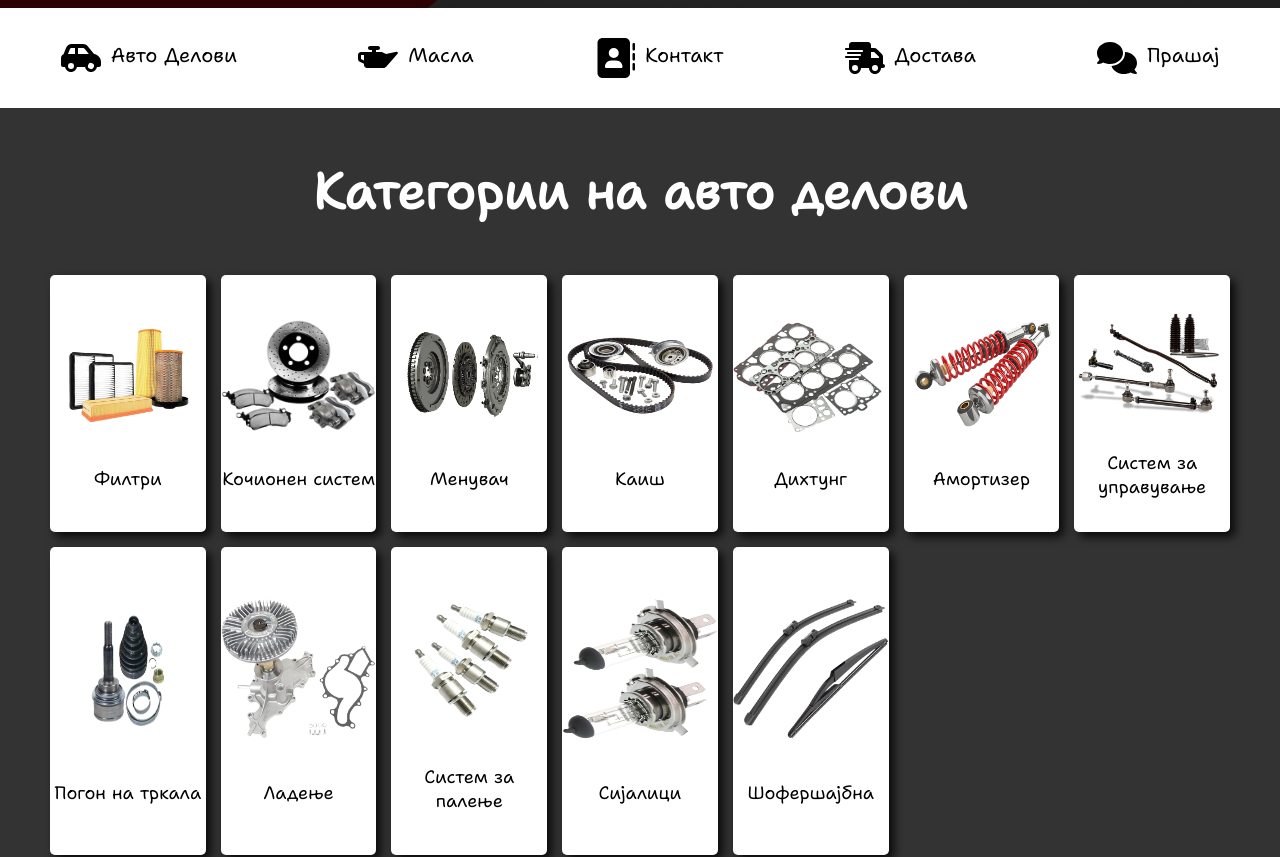
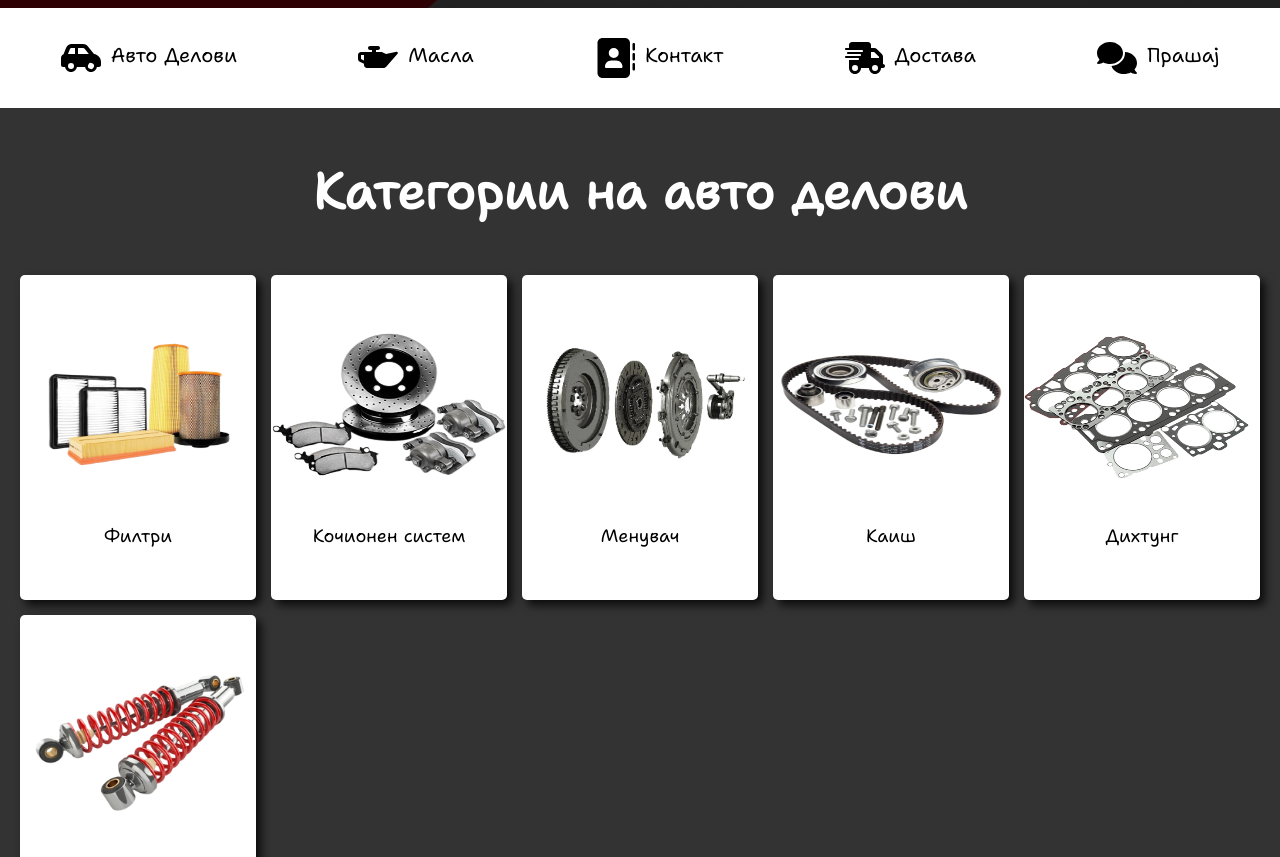
Before and after one commit to Riste05/autoparts, a React (Vite) app: page / in a window 1280 px wide. Shown: the part 592-1449 px from the top of the page. Built offline with nearby package versions, Linux system fonts and the light colour scheme.

Commit message:
update delovi page

```diff
--- a/src/customPageComponent/customPageHeader/CustomPageHeader.tsx
+++ b/src/customPageComponent/customPageHeader/CustomPageHeader.tsx
@@ -56,7 +56,9 @@ export const CustomPageHeader = ({
             >
               {oneImage ? (
                 <motion.div
-                  className={!oneImage ? styleHeader.img : ""}
+                  className={
+                    !oneImage ? styleHeader.img : styleHeader.one_image
+                  }
                   variants={animateHeaderPagesImage}
                 >
                   <img src={img1} alt="image" />
--- a/src/customPageComponent/customPageHeader/customPageHeaderStyle.module.css
+++ b/src/customPageComponent/customPageHeader/customPageHeaderStyle.module.css
@@ -61,7 +61,8 @@
   width: 220px;
 }
 
-.img img {
+.img img,
+.one_image img {
   width: 100%;
 }
 
@@ -120,18 +121,18 @@
 }
 
 @media only screen and (max-width: 500px) {
+  .content h1 {
+    margin-bottom: 20px;
+  }
+
   .images {
-    width: 80%;
+    width: 75%;
   }
 }
 
 @media only screen and (max-width: 425px) {
   .content {
     padding: 15px;
-  }
-
-  .content h1 {
-    margin-bottom: 10px;
   }
 }
 
--- a/src/pages/delovi/Delovi.tsx
+++ b/src/pages/delovi/Delovi.tsx
@@ -1,9 +1,11 @@
 import { Header } from "./component/header/Header";
+import { DeloviCategory } from "./component/kategorii/DeloviCategory";
 
 export const Delovi = () => {
   return (
     <>
       <Header />
+      <DeloviCategory />
     </>
   );
 };
--- a/src/pages/delovi/component/header/Header.tsx
+++ b/src/pages/delovi/component/header/Header.tsx
@@ -15,7 +15,7 @@ export const Header = () => {
       img3={kumplung}
       img4={filter}
       partsName="Avto Delovi"
-      text="Го олеснуваме информирањето и купувањето на автомобилски делови преку интернет.Во нашиот каталог можете да најдете само дел од нашата богата понуда на авто делови.Располагаме со сите видови на авто делови за сите типови на возила.За сите потребни авто делови можете да не исконтактира преку контакт броевите или да ни пишете mail"
+      text="Во нашиот каталог можете да најдете само дел од нашата богата понуда на авто делови.Се олеснува информирањето  и купувањето на автомобилски делови преку интернет.Располагаме со сите видови на авто делови за сите типови на возила.За сите потребни авто делови можете да не исконтактира преку контакт броевите или да ни пишете mail"
     />
   );
 };
--- /dev/null
+++ b/src/pages/delovi/component/kategorii/DeloviCategory.tsx
@@ -0,0 +1,5 @@
+import { CategoryParts } from "../../../home/component/kategorii/CategoryParts";
+
+export const DeloviCategory = () => {
+  return <CategoryParts allCategory />;
+};
--- a/src/pages/home/component/footer/footer.module.css
+++ b/src/pages/home/component/footer/footer.module.css
@@ -1,5 +1,10 @@
-.footer {
+.container {
+  position: relative;
   width: 100%;
-  height: 500px;
-  background-color: grey;
+  max-width: 1700p;
+  margin: 0 auto;
 }
+
+.image img {
+  width: 100%;
+}
--- a/src/pages/home/component/kategorii/CategoryParts.module.css
+++ b/src/pages/home/component/kategorii/CategoryParts.module.css
@@ -1,5 +1,5 @@
 .section {
-  padding: 50px;
+  padding: 50px 20px;
   background-color: var(--transparent);
 }
 
@@ -18,13 +18,14 @@
 
 .category {
   display: grid;
-  grid-template-columns: repeat(auto-fit, minmax(150px, 1fr));
+  grid-template-columns: repeat(auto-fit, minmax(200px, 1fr));
   gap: 15px;
   margin-bottom: 15px;
 }
 
 .item {
   display: flex;
+  height: 325px;
   flex-direction: column;
   align-items: center;
   justify-content: space-evenly;
--- a/src/pages/home/component/kategorii/CategoryParts.tsx
+++ b/src/pages/home/component/kategorii/CategoryParts.tsx
@@ -1,19 +1,26 @@
 import categoryStyle from "./CategoryParts.module.css";
 import categoryData from "../../../../data/categoryData";
 
-export const CategoryParts = () => {
+export const CategoryParts = ({ allCategory }) => {
   return (
     <section className={categoryStyle.section}>
       <div className={categoryStyle.container}>
         <h1 className={categoryStyle.text}>Категории на авто делови</h1>
 
         <div className={categoryStyle.category}>
-          {categoryData.map((item) => (
-            <div className={categoryStyle.item} key={item.info}>
-              <img src={item.img} alt="image" />
-              <p>{item.info}</p>
-            </div>
-          ))}
+          {!allCategory
+            ? categoryData.slice(0, 6).map((item) => (
+                <div className={categoryStyle.item} key={item.info}>
+                  <img src={item.img} alt="image" />
+                  <p>{item.info}</p>
+                </div>
+              ))
+            : categoryData.map((item) => (
+                <div className={categoryStyle.item} key={item.info}>
+                  <img src={item.img} alt="image" />
+                  <p>{item.info}</p>
+                </div>
+              ))}
         </div>
       </div>
     </section>
```
Also changed, not shown: src/pages/delovi/component/kategorii/DeloviCategory.module.css (added).
